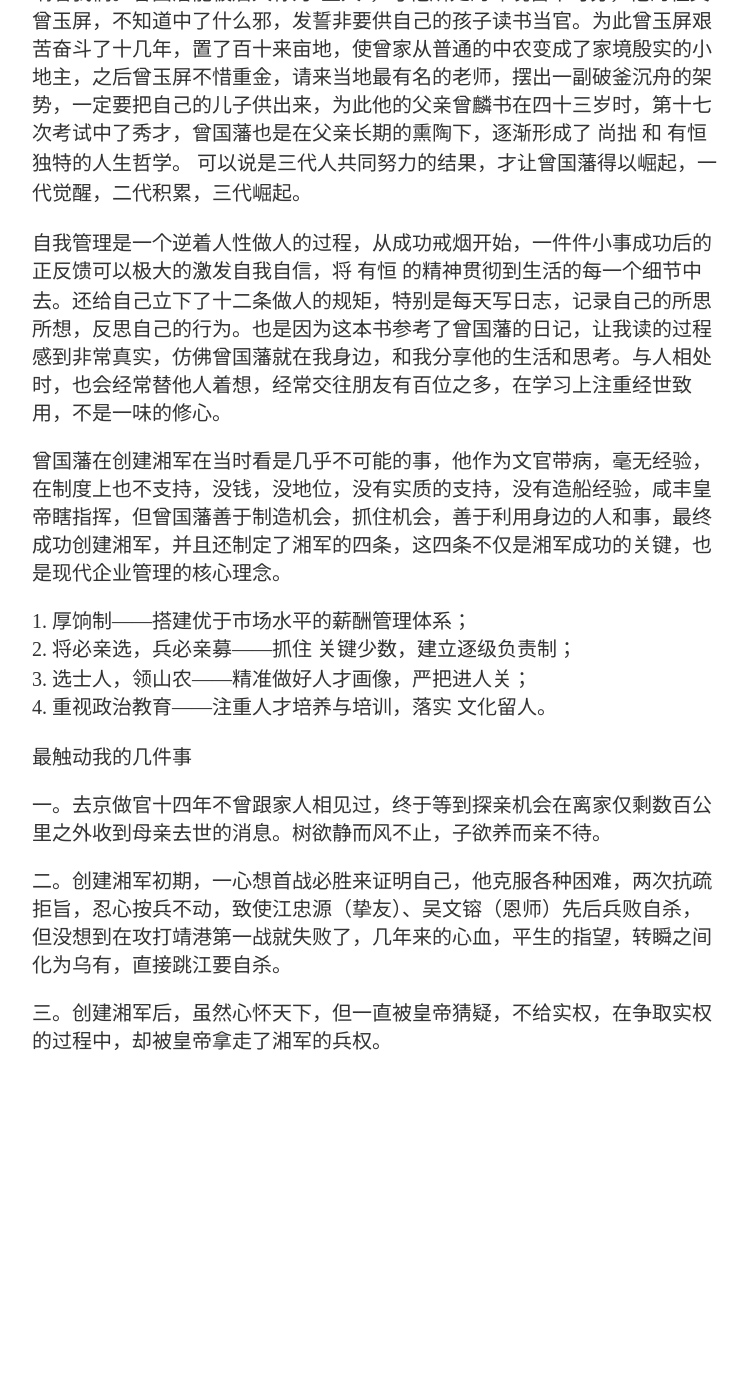
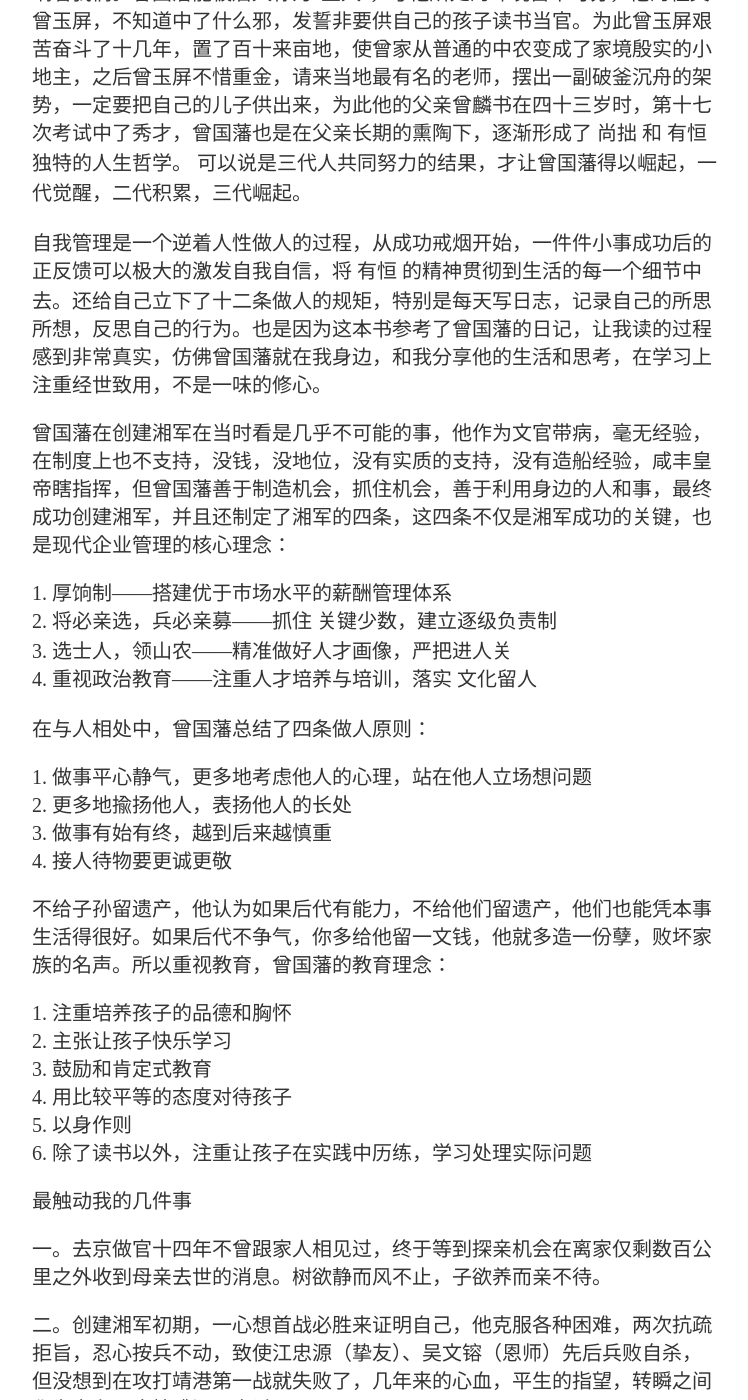
Before and after one commit to smallevilbeast/smallevilbeast.github.io, a Jekyll site: the page built from _posts/2025-05-24-reading-zengguofan.md, in a window 1280 px wide and 1400 px high, scrolled down 422 px. Shown: the whole window, without its empty margins (264-1012 px from the left). Built offline with Jekyll 4.4.1, drawn with Linux system fonts in a browser that asks for light colours; some web fonts are replaced; before the commit the page ends 1557 px from its top, so only the background shows below that; some of the changed text lies outside the part shown.

Commit message:
reading zengguofan

```diff
--- a/_posts/2025-05-24-reading-zengguofan.md
+++ b/_posts/2025-05-24-reading-zengguofan.md
@@ -9,15 +9,30 @@ categories: [Reading]
 环境是直接影响一个人发展的重要因素，身边的人、事、物都在潜移默化地影响着我们。曾国藩能被后人称为“圣人”，与他所处的环境密不可分，他的祖父曾玉屏，不知道中了什么邪，发誓非要供自己的孩子读书当官。为此曾玉屏艰苦奋斗了十几年，置了百十来亩地，使曾家从普通的中农变成了家境殷实的小地主，之后曾玉屏不惜重金，请来当地最有名的老师，摆出一副破釜沉舟的架势，一定要把自己的儿子供出来，为此他的父亲曾麟书在四十三岁时，第十七次考试中了秀才，曾国藩也是在父亲长期的熏陶下，逐渐形成了 `尚拙` 和 `有恒` 独特的人生哲学。
 可以说是三代人共同努力的结果，才让曾国藩得以崛起，`一代觉醒，二代积累，三代崛起`。
 
-自我管理是一个逆着人性做人的过程，从成功戒烟开始，一件件小事成功后的正反馈可以极大的激发自我自信，将 `有恒` 的精神贯彻到生活的每一个细节中去。还给自己立下了十二条做人的规矩，特别是每天写日志，记录自己的所思所想，反思自己的行为。也是因为这本书参考了曾国藩的日记，让我读的过程感到非常真实，仿佛曾国藩就在我身边，和我分享他的生活和思考。与人相处时，也会经常替他人着想，经常交往朋友有百位之多，在学习上注重经世致用，不是一味的修心。
+自我管理是一个逆着人性做人的过程，从成功戒烟开始，一件件小事成功后的正反馈可以极大的激发自我自信，将 `有恒` 的精神贯彻到生活的每一个细节中去。还给自己立下了十二条做人的规矩，特别是每天写日志，记录自己的所思所想，反思自己的行为。也是因为这本书参考了曾国藩的日记，让我读的过程感到非常真实，仿佛曾国藩就在我身边，和我分享他的生活和思考，在学习上注重经世致用，不是一味的修心。
 
 
-曾国藩在创建湘军在当时看是几乎不可能的事，他作为文官带病，毫无经验，在制度上也不支持，没钱，没地位，没有实质的支持，没有造船经验，咸丰皇帝瞎指挥，但曾国藩善于制造机会，抓住机会，善于利用身边的人和事，最终成功创建湘军，并且还制定了湘军的四条，这四条不仅是湘军成功的关键，也是现代企业管理的核心理念。
+曾国藩在创建湘军在当时看是几乎不可能的事，他作为文官带病，毫无经验，在制度上也不支持，没钱，没地位，没有实质的支持，没有造船经验，咸丰皇帝瞎指挥，但曾国藩善于制造机会，抓住机会，善于利用身边的人和事，最终成功创建湘军，并且还制定了湘军的四条，这四条不仅是湘军成功的关键，也是现代企业管理的核心理念：
+1. 厚饷制——搭建优于市场水平的薪酬管理体系
+2. 将必亲选，兵必亲募——抓住 `关键少数`，建立逐级负责制
+3. 选士人，领山农——精准做好人才画像，严把进人关
+4. 重视政治教育——注重人才培养与培训，落实 `文化留人`
 
-1. 厚饷制——搭建优于市场水平的薪酬管理体系；
-2. 将必亲选，兵必亲募——抓住 `关键少数`，建立逐级负责制；
-3. 选士人，领山农——精准做好人才画像，严把进人关；
-4. 重视政治教育——注重人才培养与培训，落实 `文化留人`。
+
+在与人相处中，曾国藩总结了四条做人原则：
+1. 做事平心静气，更多地考虑他人的心理，站在他人立场想问题
+2. 更多地揄扬他人，表扬他人的长处
+3. 做事有始有终，越到后来越慎重
+4. 接人待物要更诚更敬
+
+
+不给子孙留遗产，他认为如果后代有能力，不给他们留遗产，他们也能凭本事生活得很好。如果后代不争气，你多给他留一文钱，他就多造一份孽，败坏家族的名声。所以重视教育，曾国藩的教育理念：
+1. 注重培养孩子的品德和胸怀
+2. 主张让孩子快乐学习
+3. 鼓励和肯定式教育
+4. 用比较平等的态度对待孩子
+5. 以身作则
+6. 除了读书以外，注重让孩子在实践中历练，学习处理实际问题
 
 
 
@@ -27,4 +42,17 @@ categories: [Reading]
 
 二。创建湘军初期，一心想首战必胜来证明自己，他克服各种困难，两次抗疏拒旨，忍心按兵不动，致使江忠源（挚友）、吴文镕（恩师）先后兵败自杀，但没想到在攻打靖港第一战就失败了，几年来的心血，平生的指望，转瞬之间化为乌有，直接跳江要自杀。
 
-三。创建湘军后，虽然心怀天下，但一直被皇帝猜疑，不给实权，在争取实权的过程中，却被皇帝拿走了湘军的兵权。
+三。创建湘军后，虽然心怀天下，但一直被皇帝猜疑，不给实权，在争取实权的过程中，却被皇帝拿走了湘军的兵权，但没有抱怨环境，在家居长达两年的自省后再次出山，最终在太平天国运动中大获全胜。
+
+四。对于曾国藩欣赏的人才左宗棠，即便是与其有过矛盾，仍然能放下成见，在左宗棠西伐时，曾国藩仍然给予了左宗棠最大的支持。曾国藩的宽容和大度让人敬佩。
+
+五。处理天津教案事件时，没有考虑个人的得失，而是站在国家和民族的角度，处理得当，避免了更大的冲突。但让他晚节受损。
+
+
+回顾曾国藩的一生，有太多值得我们学习的地方。我认为对我最有启发的是这3点
+
+第一。立大志，你相信未来是什么样子的，比你现在是什么样子更重要。
+
+第二。要有耐心，任何事情都需要时间去积累和沉淀。
+
+第三。要善于反思，总结经验教训，不断调整自己的方向和策略。
```
